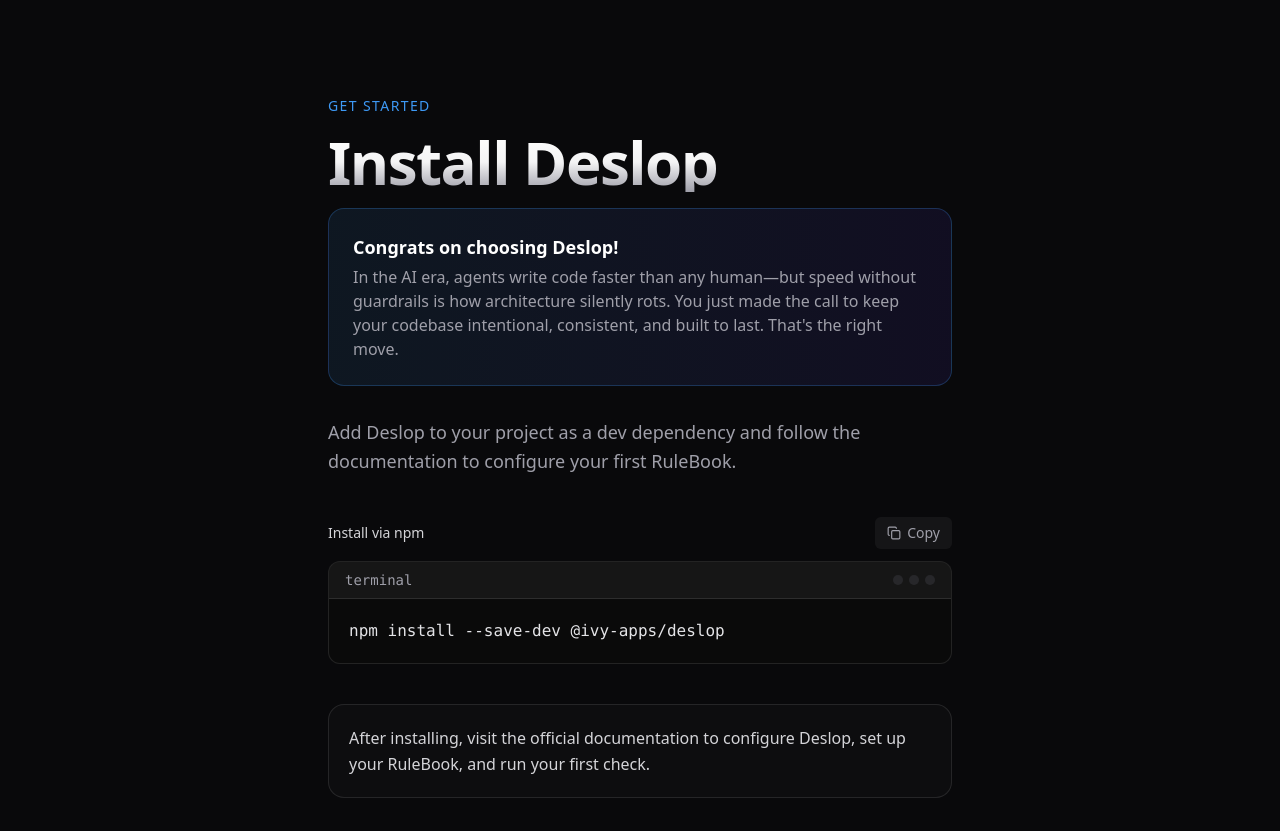
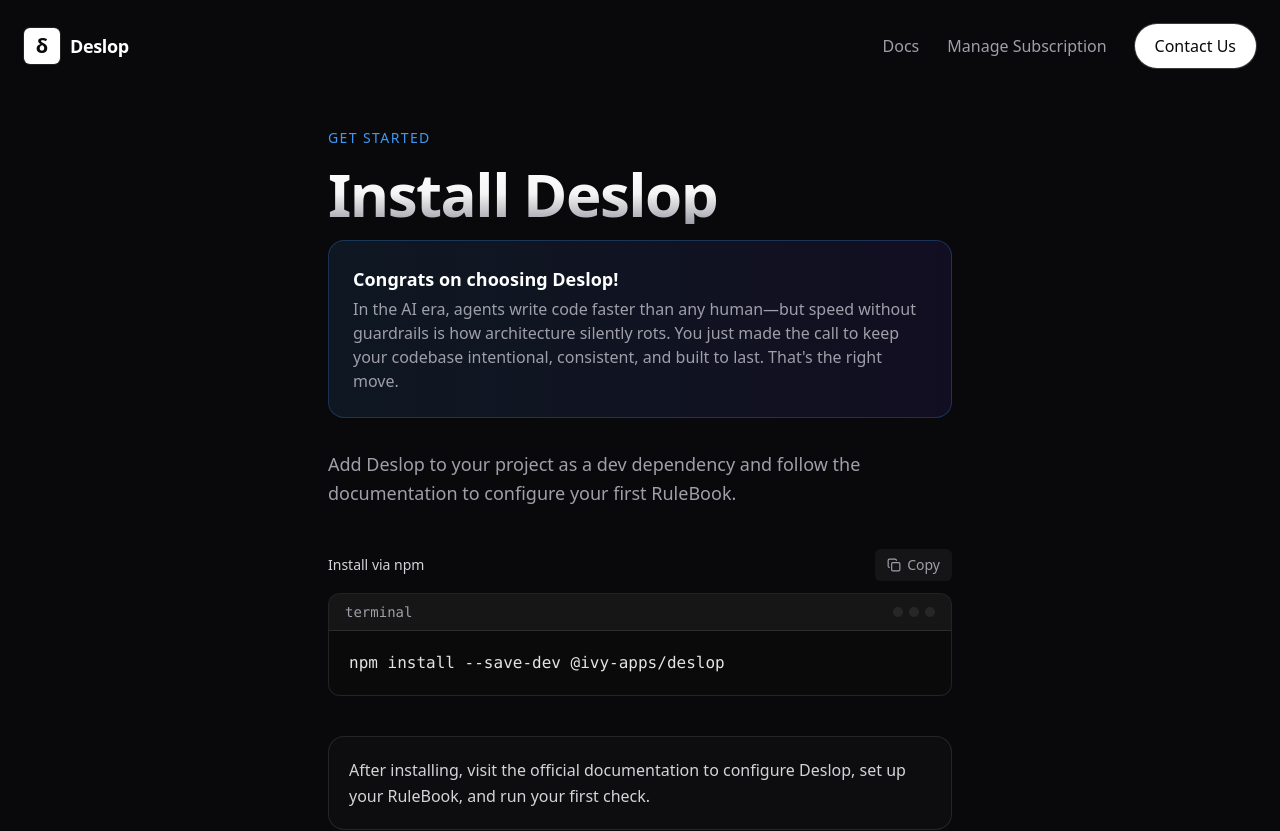
Before and after one commit to Ivy-Apps/deslop-web, a Next.js app: page /get-started in a window 1280 px wide. Shown: the top 831 px of the page. Built offline with nearby package versions, Linux system fonts and the light colour scheme.

Commit message:
Add Navbar to /get-started

```diff
--- /dev/null
+++ b/src/components/AppNavbar.tsx
@@ -0,0 +1,153 @@
+'use client';
+
+import { Menu, X } from 'lucide-react';
+import { type ReactNode, useEffect, useState } from 'react';
+
+import { DeslopWordmark } from '@/components/DeslopLogo';
+import DeslopWordmarkLink from '@/components/DeslopWordmarkLink';
+import { tw as baseTw } from '@/components/design-system/colors';
+
+export type NavLink = {
+  label: string;
+  href: string;
+  external?: boolean;
+};
+
+export type NavCta = {
+  label: string;
+  href: string;
+};
+
+export type AppNavbarProps = {
+  links: NavLink[];
+  cta?: NavCta;
+  /** When true, clicking the logo smooth-scrolls to the top instead of navigating to /. */
+  logoScrollToTop?: boolean;
+};
+
+function NavLinkItem({
+  link,
+  variant,
+  onClick,
+}: {
+  link: NavLink;
+  variant: 'desktop' | 'mobile';
+  onClick?: () => void;
+}): ReactNode {
+  const externalProps = link.external
+    ? { target: '_blank' as const, rel: 'noopener noreferrer' }
+    : {};
+
+  if (variant === 'desktop') {
+    return (
+      <a
+        href={link.href}
+        {...externalProps}
+        className="text-base text-zinc-400 hover:text-zinc-100 transition-colors px-3 py-2 rounded-md hover:bg-white/[0.04]"
+      >
+        {link.label}
+      </a>
+    );
+  }
+
+  return (
+    <a
+      href={link.href}
+      {...externalProps}
+      className="text-xl text-zinc-400 hover:text-zinc-100 transition-colors text-left py-1"
+      onClick={onClick}
+    >
+      {link.label}
+    </a>
+  );
+}
+
+export default function AppNavbar({
+  links,
+  cta,
+  logoScrollToTop = false,
+}: AppNavbarProps): ReactNode {
+  const [isScrolled, setIsScrolled] = useState(false);
+  const [isMobileMenuOpen, setIsMobileMenuOpen] = useState(false);
+
+  useEffect(() => {
+    const handleScroll = () => setIsScrolled(window.scrollY > 20);
+    window.addEventListener('scroll', handleScroll);
+    return () => window.removeEventListener('scroll', handleScroll);
+  }, []);
+
+  const isSolidNav = isScrolled || isMobileMenuOpen;
+  const closeMobileMenu = () => setIsMobileMenuOpen(false);
+
+  const logo = logoScrollToTop ? (
+    <DeslopWordmark
+      onClick={() => {
+        window.scrollTo({ top: 0, behavior: 'smooth' });
+        closeMobileMenu();
+      }}
+    />
+  ) : (
+    <DeslopWordmarkLink />
+  );
+
+  return (
+    <nav
+      className={`fixed top-0 left-0 right-0 z-50 border-b transition-[background-color,backdrop-filter,padding,border-color] duration-300 ${isSolidNav ? 'border-zinc-800/60 bg-zinc-950/85 backdrop-blur-xl py-3' : 'border-transparent bg-transparent py-5 md:py-6'}`}
+    >
+      <div className="max-w-7xl mx-auto px-6 flex items-center justify-between">
+        {logo}
+
+        <div className="hidden md:flex items-center gap-1">
+          {links.map((link) => (
+            <NavLinkItem key={link.label} link={link} variant="desktop" />
+          ))}
+          {cta && (
+            <a href={cta.href} className="ml-3">
+              <button
+                type="button"
+                className={`inline-flex items-center justify-center bg-white text-zinc-950 px-5 py-2.5 rounded-full text-base font-medium ring-1 ring-white/20 transition-all hover:bg-zinc-100 ${baseTw.effects.brandShadowHover}`}
+              >
+                {cta.label}
+              </button>
+            </a>
+          )}
+        </div>
+
+        <button
+          type="button"
+          className="md:hidden text-white p-1"
+          onClick={() => setIsMobileMenuOpen(!isMobileMenuOpen)}
+          aria-label={isMobileMenuOpen ? 'Close menu' : 'Open menu'}
+        >
+          {isMobileMenuOpen ? (
+            <X className="h-7 w-7" />
+          ) : (
+            <Menu className="h-7 w-7" />
+          )}
+        </button>
+      </div>
+
+      {isMobileMenuOpen && (
+        <div className="absolute top-full left-0 right-0 bg-zinc-950 border-b border-white/10 p-6 flex flex-col gap-4 md:hidden">
+          {links.map((link) => (
+            <NavLinkItem
+              key={link.label}
+              link={link}
+              variant="mobile"
+              onClick={closeMobileMenu}
+            />
+          ))}
+          {cta && (
+            <a
+              href={cta.href}
+              className="mt-2 inline-flex items-center justify-center bg-white text-zinc-950 px-5 py-2.5 rounded-full text-base font-medium w-fit ring-1 ring-white/20 transition-all hover:bg-zinc-100"
+              onClick={closeMobileMenu}
+            >
+              {cta.label}
+            </a>
+          )}
+        </div>
+      )}
+    </nav>
+  );
+}
--- a/src/features/get-started/GetStartedView.tsx
+++ b/src/features/get-started/GetStartedView.tsx
@@ -1,18 +1,28 @@
 import { ArrowRight } from 'lucide-react';
 import type { ReactNode } from 'react';
 
+import AppNavbar from '@/components/AppNavbar';
 import CodeBlock from '@/components/CodeBlock';
 import CopyButton from '@/components/CopyButton';
 import { tw } from '@/components/design-system/colors';
 import { typeScale } from '@/components/design-system/typography';
+import { GITHUB_DOCS_URL, POLAR_MANAGE_URL } from '@/lib/deslop';
 
 const INSTALL_COMMAND = 'npm install --save-dev @ivy-apps/deslop';
-const DOCS_URL = 'https://github.com/Ivy-Apps/deslop';
+
+const GET_STARTED_NAV_LINKS = [
+  { label: 'Docs', href: GITHUB_DOCS_URL, external: true },
+  { label: 'Manage Subscription', href: POLAR_MANAGE_URL, external: true },
+];
 
 export default function GetStartedView(): ReactNode {
   return (
     <div className="min-h-screen bg-zinc-950">
-      <div className="max-w-2xl mx-auto px-6 py-16 md:py-24">
+      <AppNavbar
+        links={GET_STARTED_NAV_LINKS}
+        cta={{ label: 'Contact Us', href: '/contact' }}
+      />
+      <div className="max-w-2xl mx-auto px-6 pt-28 pb-16 md:pt-32 md:pb-24">
         <p
           className={`text-sm font-medium uppercase tracking-widest ${tw.text.brandPrimary} mb-4`}
         >
@@ -62,7 +72,7 @@
         </div>
 
         <a
-          href={DOCS_URL}
+          href={GITHUB_DOCS_URL}
           target="_blank"
           rel="noopener noreferrer"
           className={`inline-flex items-center gap-2 font-semibold ${tw.text.brandPrimary} hover:underline`}
--- a/src/features/landing/LandingView.tsx
+++ b/src/features/landing/LandingView.tsx
@@ -1,3 +1,4 @@
+import AppNavbar from '@/components/AppNavbar';
 import { tw as baseTw } from '@/components/design-system/colors';
 import { appText } from '@/components/design-system/typography';
 import AiFleetSection from '@/features/landing/components/AiFleetSection';
@@ -5,17 +6,28 @@
 import CtaSection from '@/features/landing/components/CtaSection';
 import FaqSection from '@/features/landing/components/FaqSection';
 import HeroSection from '@/features/landing/components/HeroSection';
-import Navbar from '@/features/landing/components/Navbar';
 import PricingSection from '@/features/landing/components/PricingSection';
 import PrTaxSection from '@/features/landing/components/PrTaxSection';
 import TechnicalDetailsSection from '@/features/landing/components/TechnicalDetailsSection';
+import UnifiedDslSection from '@/features/landing/components/UnifiedDslSection';
 import WhyDeslopSection from '@/features/landing/components/WhyDeslopSection';
-import UnifiedDslSection from '@/features/landing/components/UnifiedDslSection';
+import { GITHUB_DOCS_URL } from '@/lib/deslop';
+
+const LANDING_NAV_LINKS = [
+  { label: 'The Problem', href: '#problem' },
+  { label: 'How it Works', href: '#how-it-works' },
+  { label: 'Pricing', href: '#pricing' },
+  { label: 'Docs', href: GITHUB_DOCS_URL, external: true },
+];
 
 export default function LandingView() {
   return (
     <div className={`${appText.shell} ${baseTw.bg.page}`}>
-      <Navbar />
+      <AppNavbar
+        links={LANDING_NAV_LINKS}
+        cta={{ label: 'Get Started', href: '/get-started' }}
+        logoScrollToTop
+      />
       <HeroSection />
       <AiFleetSection />
       <PrTaxSection />
--- a/src/features/landing/components/Navbar.tsx
+++ /dev/null
@@ -1,104 +0,0 @@
-'use client';
-
-import { Menu, X } from 'lucide-react';
-import { type ReactNode, useEffect, useState } from 'react';
-
-import { DeslopWordmark } from '@/components/DeslopLogo';
-import { tw as baseTw } from '@/components/design-system/colors';
-import { GITHUB_DOCS_URL } from '@/lib/deslop';
-
-const NAV_LINKS = [
-  { label: 'The Problem', href: '#problem' },
-  { label: 'How it Works', href: '#how-it-works' },
-  { label: 'Pricing', href: '#pricing' },
-  { label: 'Docs', href: GITHUB_DOCS_URL, external: true },
-] as const;
-
-export default function Navbar(): ReactNode {
-  const [isScrolled, setIsScrolled] = useState(false);
-  const [isMobileMenuOpen, setIsMobileMenuOpen] = useState(false);
-
-  useEffect(() => {
-    const handleScroll = () => setIsScrolled(window.scrollY > 20);
-    window.addEventListener('scroll', handleScroll);
-    return () => window.removeEventListener('scroll', handleScroll);
-  }, []);
-
-  const isSolidNav = isScrolled || isMobileMenuOpen;
-
-  return (
-    <nav
-      className={`fixed top-0 left-0 right-0 z-50 border-b transition-[background-color,backdrop-filter,padding,border-color] duration-300 ${isSolidNav ? 'border-zinc-800/60 bg-zinc-950/85 backdrop-blur-xl py-3' : 'border-transparent bg-transparent py-5 md:py-6'}`}
-    >
-      <div className="max-w-7xl mx-auto px-6 flex items-center justify-between">
-        <DeslopWordmark
-          onClick={() => {
-            setIsMobileMenuOpen(false);
-            window.scrollTo({ top: 0, behavior: 'smooth' });
-          }}
-        />
-
-        <div className="hidden md:flex items-center gap-1">
-          {NAV_LINKS.map((link) => (
-            <a
-              key={link.label}
-              href={link.href}
-              {...('external' in link && link.external
-                ? { target: '_blank', rel: 'noopener noreferrer' }
-                : {})}
-              className="text-base text-zinc-400 hover:text-zinc-100 transition-colors px-3 py-2 rounded-md hover:bg-white/[0.04]"
-            >
-              {link.label}
-            </a>
-          ))}
-          <a href="/get-started" className="ml-3">
-            <button
-              type="button"
-              className={`inline-flex items-center justify-center bg-white text-zinc-950 px-5 py-2.5 rounded-full text-base font-medium ring-1 ring-white/20 transition-all hover:bg-zinc-100 ${baseTw.effects.brandShadowHover}`}
-            >
-              Get Started
-            </button>
-          </a>
-        </div>
-
-        <button
-          type="button"
-          className="md:hidden text-white p-1"
-          onClick={() => setIsMobileMenuOpen(!isMobileMenuOpen)}
-          aria-label={isMobileMenuOpen ? 'Close menu' : 'Open menu'}
-        >
-          {isMobileMenuOpen ? (
-            <X className="h-7 w-7" />
-          ) : (
-            <Menu className="h-7 w-7" />
-          )}
-        </button>
-      </div>
-
-      {isMobileMenuOpen && (
-        <div className="absolute top-full left-0 right-0 bg-zinc-950 border-b border-white/10 p-6 flex flex-col gap-4 md:hidden">
-          {NAV_LINKS.map((link) => (
-            <a
-              key={link.label}
-              href={link.href}
-              {...('external' in link && link.external
-                ? { target: '_blank', rel: 'noopener noreferrer' }
-                : {})}
-              className="text-xl text-zinc-400 hover:text-zinc-100 transition-colors text-left py-1"
-              onClick={() => setIsMobileMenuOpen(false)}
-            >
-              {link.label}
-            </a>
-          ))}
-          <a
-            href="/get-started"
-            className="mt-2 inline-flex items-center justify-center bg-white text-zinc-950 px-5 py-2.5 rounded-full text-base font-medium w-fit ring-1 ring-white/20 transition-all hover:bg-zinc-100"
-            onClick={() => setIsMobileMenuOpen(false)}
-          >
-            Get Started
-          </a>
-        </div>
-      )}
-    </nav>
-  );
-}
--- a/src/features/landing/components/WhyDeslopSection.tsx
+++ b/src/features/landing/components/WhyDeslopSection.tsx
@@ -1,5 +1,5 @@
 import { ArrowRight } from 'lucide-react';
-import { Suspense, use, type ReactNode } from 'react';
+import { type ReactNode, Suspense, use } from 'react';
 
 import CodeBlock from '@/components/CodeBlock';
 import {
@@ -8,8 +8,8 @@
   GlowSecondaryButton,
 } from '@/components/design-system';
 import { typeScale } from '@/components/design-system/typography';
+import { GITHUB_DOCS_URL } from '@/lib/deslop';
 import { highlightCode } from '@/lib/highlight-code';
-import { GITHUB_DOCS_URL } from '@/lib/deslop';
 
 const DOMAIN_RULE_YAML = `- id: domain-no-ui
   description: >-
```
